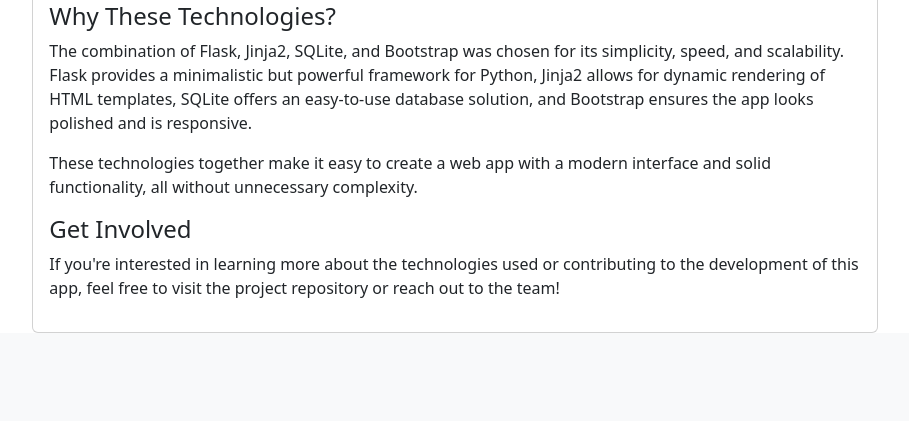
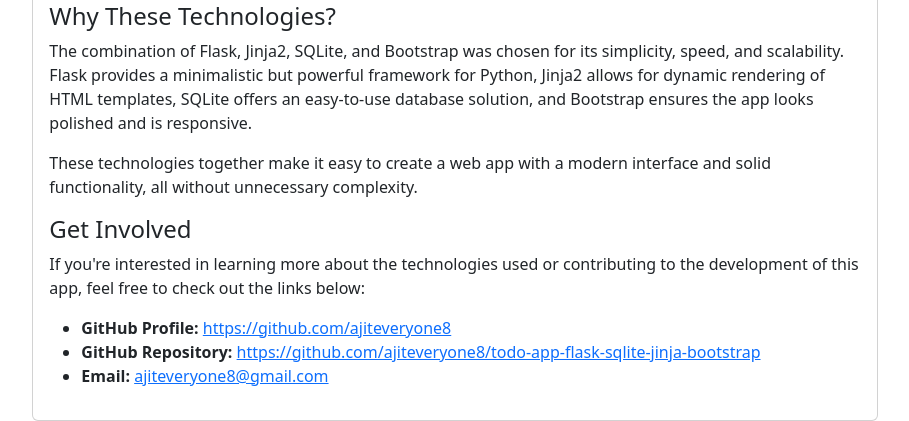
Before and after one commit to ajiteveryone8/todo-app-flask-sqlite-jinja-bootstrap, a Flask app: page /about in a window 1280 px wide. Shown: the part 1531-1952 px from the top of the page, without its empty margins (185-1094 px from the left). Before the commit the page ends 1864 px from the top, so only its background shows below. Run offline with Flask 3, Linux system fonts and the light colour scheme.

Commit message:
change host ip, added requirements.txt

```diff
--- a/app.py
+++ b/app.py
@@ -90,4 +90,4 @@ def format_datetime(value, format='%Y-%m-%d %H:%M:%S'):
 
 
 if __name__ == "__main__":
-    app.run(host='192.168.195.65', port=5000, debug = True)
+    app.run(host='0.0.0.0', port=5000, debug = True)
--- a/templates/about.html
+++ b/templates/about.html
@@ -85,8 +85,13 @@
 
                 <h4>Get Involved</h4>
                 <p>
-                    If you're interested in learning more about the technologies used or contributing to the development of this app, feel free to visit the project repository or reach out to the team!
+                    If you're interested in learning more about the technologies used or contributing to the development of this app, feel free to check out the links below:
                 </p>
+                <ul>
+                    <li><strong>GitHub Profile:</strong> <a href="https://github.com/ajiteveryone8" target="_blank">https://github.com/ajiteveryone8</a></li>
+                    <li><strong>GitHub Repository:</strong> <a href="https://github.com/ajiteveryone8/todo-app-flask-sqlite-jinja-bootstrap" target="_blank">https://github.com/ajiteveryone8/todo-app-flask-sqlite-jinja-bootstrap</a></li>
+                    <li><strong>Email:</strong> <a href="mailto:ajiteveryone8@gmail.com">ajiteveryone8@gmail.com</a></li>
+                </ul>
             </div>
         </div>
     </div>
--- a/templates/base.html
+++ b/templates/base.html
@@ -26,7 +26,7 @@
                         <a class="nav-link active" aria-current="page" href="/">Home</a>
                     </li>
                     <li class="nav-item">
-                        <a class="nav-link" href="#">About</a>
+                        <a class="nav-link" href="/about">About</a>
                     </li>
 
                 </ul>
```
Also changed, not shown: requirements.txt (added, +13 -0 lines), 1 other file.
